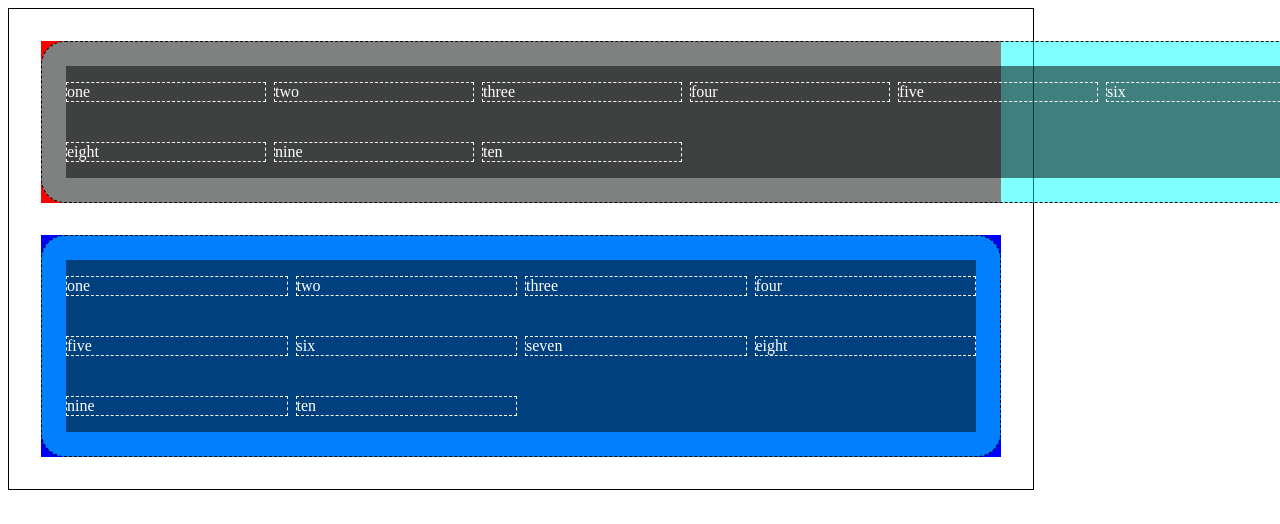
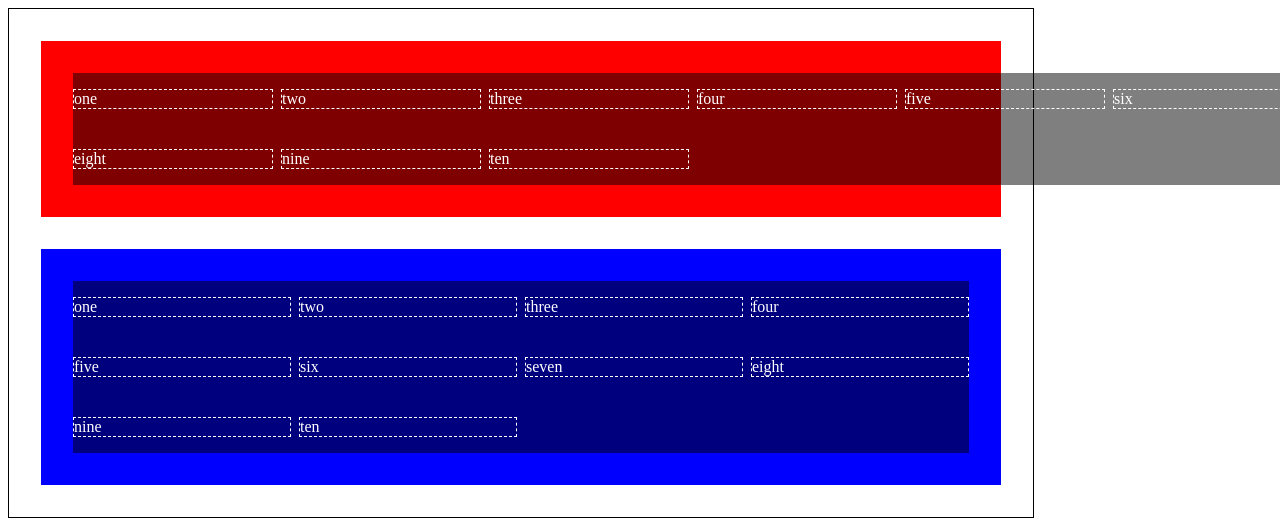
Before and after one commit to phlickey/autofill-max-width-display-grid-and-you, a plain HTML site: page index.html in a window 1280 px wide. Shown: the top 524 px of the page. Drawn offline with Linux system fonts and the light colour scheme.

Commit message:
chore: simplify

```diff
--- a/index.html
+++ b/index.html
@@ -12,6 +12,7 @@
         border: solid 1px black;
         & > * {
           margin: 32px;
+          padding: 32px;
           gap: 8px;
         }
       }
@@ -22,6 +23,7 @@
         display: grid;
         grid-template-columns: 1fr;
       }
+
       .flexContainer {
         background-color: blue;
 
@@ -29,14 +31,7 @@
         flex-direction: column;
       }
 
-      .childOuter {
-        background-color: rgba(0, 255, 255, 0.5);
-        border-radius: 24px;
-        border: dashed 1px black;
-        padding: 24px;
-      }
-
-      .childInner {
+      .child {
         background-color: rgba(0, 0, 0, 0.5);
         color: white;
 
@@ -46,15 +41,14 @@
         max-width: 1600px;
       }
 
-      .childInner p {
+      .child p {
         border: dashed 1px white;
       }
     </style>
 
     <main>
       <div class="gridContainer">
-        <div class="childOuter">
-          <div class="childInner">
+        <div class="child">
           <p>one</p>
           <p>two</p>
           <p>three</p>
@@ -67,11 +61,9 @@
           <p>ten</p>
         </div>
       </div>
-      </div>
 
       <div class="flexContainer">
-        <div class="childOuter">
-          <div class="childInner">
+        <div class="child">
           <p>one</p>
           <p>two</p>
           <p>three</p>
@@ -84,7 +76,6 @@
           <p>ten</p>
         </div>
       </div>
-      </div>
     </main>
   </body>
 </html>
```
Lines whose indentation alone changed are shown as unchanged.
